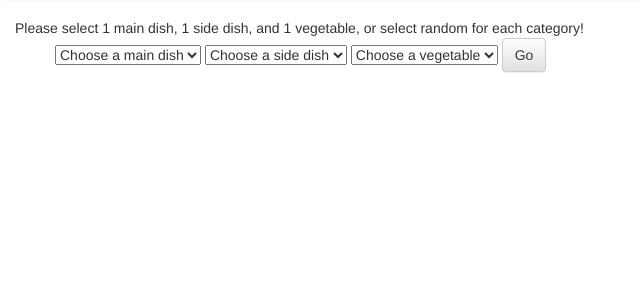
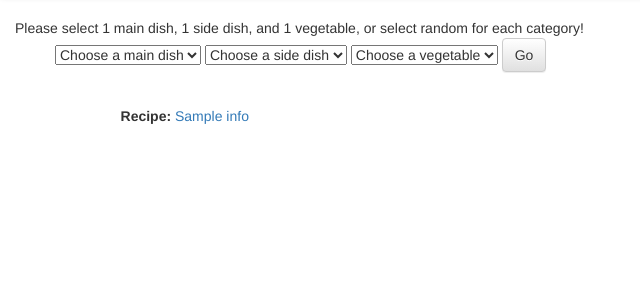
Before and after one commit to CIS4930group/python_proj, a Flask app: template python_proj/app/templates/index.html in a window 1280 px wide. Shown: the part 174-474 px from the top of the page, without its empty margins (0-640 px from the left). Run offline with Flask 2, Linux system fonts and the light colour scheme; the template is opened without the code that fills it: most values are stand-ins (such as "Sample title", 1, 10 or a date in 2020); parts of the project's set-up code (start-up, migrations or seed data) failed here and were passed over; some libraries are stand-ins or nearby versions.

Commit message:
Updated index.html

```diff
--- a/python_proj/app/templates/index.html
+++ b/python_proj/app/templates/index.html
@@ -41,11 +41,15 @@ Please select 1 main dish, 1 side dish, and 1 vegetable, or select random for ea
               <option>random</option>
           </select>
     </div>
-    <button type="submit" value="submitted" name="submit1" class="btn btn-default">Go</button>
+      <button type="submit" value="submitted" name="submit1" class="btn btn-default">Go</button>
 	</form>
-  <!--<li> </li>
-  <li> Currency and Exchange Rates </li>
-  <li> Diplomatic Representation Contact Information </li>
-  <li> etc. </li> -->
 </ul>
+
+{% if info %}
+<br/>
+<dl class="dl-horizontal">
+    <dt>Recipe:&nbsp;</dt>
+    <a href="{{ info[0] }}"> {{ info[1] }}</a>
+{% endif %}
+
 {% endblock %}
```
